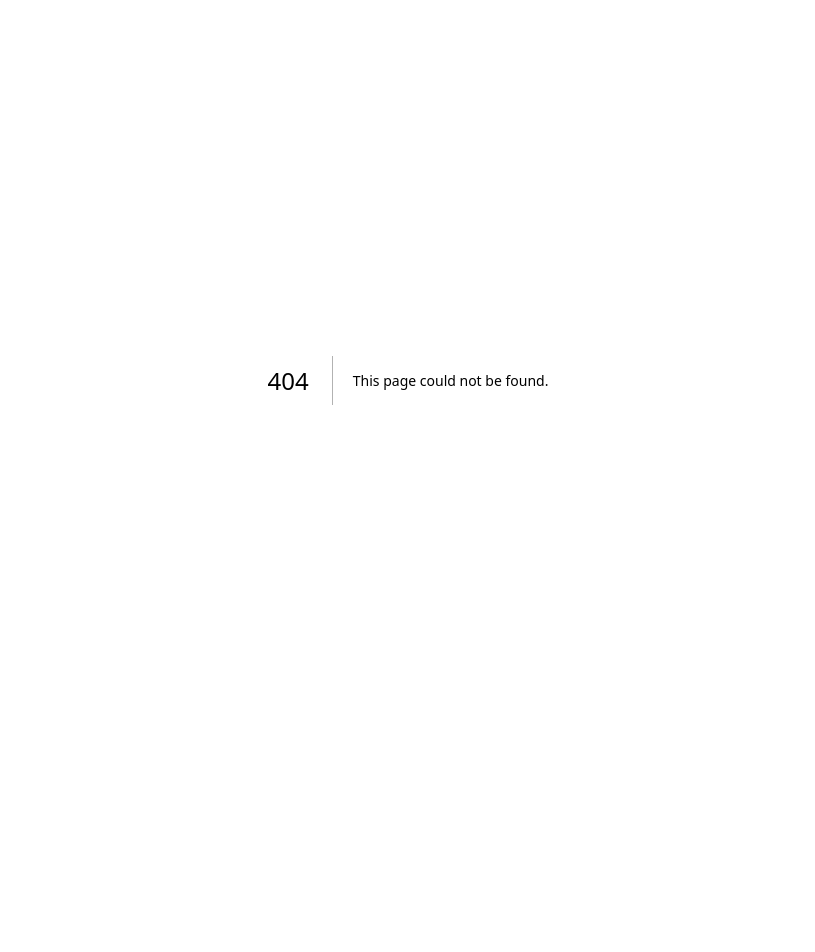
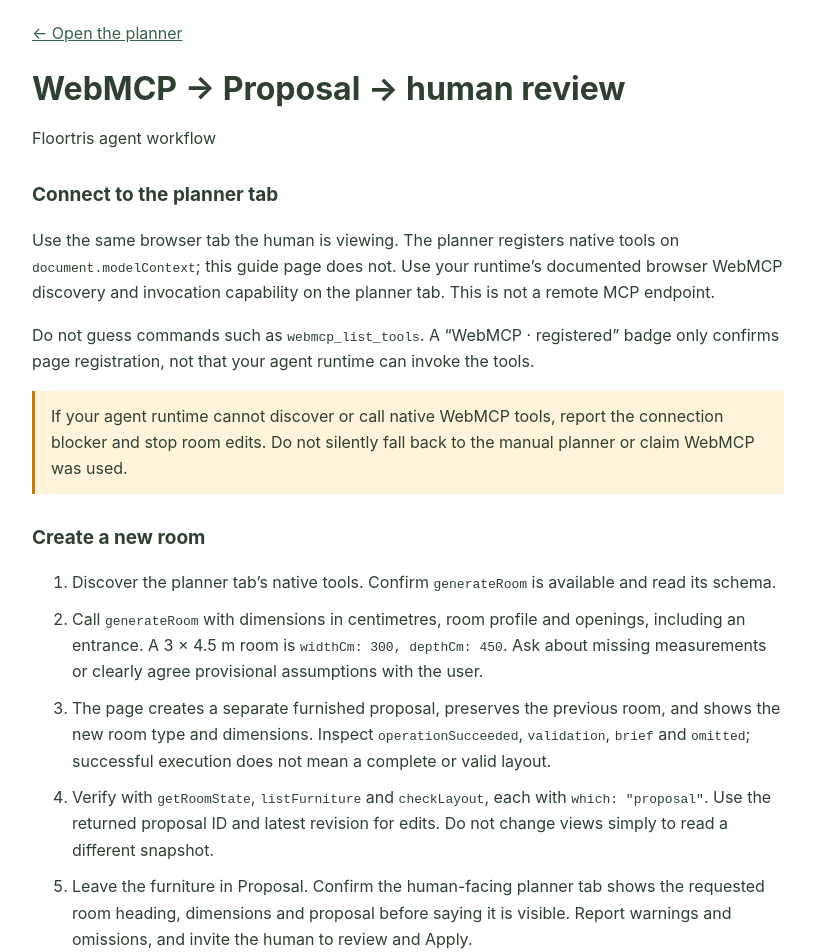
Before and after one commit to ijmh2/floortris, a Next.js app: page /agent-guide in a window 1280 px wide. Before the commit this address had no page. Shown: the part 20-972 px from the top of the page, without its empty margins (232-1047 px from the left). Before the commit the page ends 800 px from the top, so only its background shows below. Built offline with nearby package versions, Linux system fonts and the light colour scheme.

Commit message:
Make native WebMCP discovery and human proposal review explicit

```diff
--- /dev/null
+++ b/app/agent-guide/page.tsx
@@ -0,0 +1,9 @@
+import type { Metadata } from 'next';
+import Link from 'next/link';
+import AgentGuide from '../../components/floortris/AgentGuide';
+
+export const metadata: Metadata = { title: 'Floortris — Native WebMCP agent guide', description: 'Connect to the human’s planner tab, generate a visible proposal with native WebMCP, and leave Apply to the human.' };
+
+export default function GuidePage() {
+  return <main className="ft-agent-guide-page"><Link href="/">← Open the planner</Link><h1>WebMCP → Proposal → human review</h1><p>Floortris agent workflow</p><AgentGuide /></main>;
+}
--- a/app/globals.css
+++ b/app/globals.css
@@ -4,3 +4,16 @@
 button, input, select, textarea { font: inherit; }
 button { cursor: pointer; }
 button:disabled { cursor: not-allowed; }
+
+.ft-agent-entry { background: #eaf0e5; color: #344d38; padding: 9px 24px; border-bottom: 1px solid #d8e1d1; font-size: 12px; line-height: 1.5; }
+.ft-agent-entry p { margin: 0 auto; max-width: 1500px; }
+.ft-agent-entry a { color: inherit; font-weight: 600; margin-left: 8px; text-underline-offset: 3px; }
+.ft-agent-entry p + p { font-size: 11px; color: #52614e; }
+.ft-agent-guide-page { max-width: 800px; margin: 0 auto; padding: 40px 24px 72px; color: #2f4033; line-height: 1.65; }
+.ft-agent-guide-page > h1 { line-height: 1.2; margin: 24px 0 8px; }
+.ft-agent-guide-page a { color: #356447; }
+.ft-agent-guide-content h2 { font-size: 19px; margin: 28px 0 8px; }
+.ft-agent-guide-content li { margin: 10px 0; }
+.ft-agent-guide-content pre { max-width: 100%; overflow: auto; padding: 20px; border-radius: 12px; background: #f0f3ed; font-size: 12px; }
+.ft-agent-stop { background: #fff3da; border-left: 3px solid #b97c24; padding: 12px 16px; }
+@media (max-width: 600px) { .ft-agent-entry { padding: 8px 12px; } }
--- a/app/page.tsx
+++ b/app/page.tsx
@@ -1,5 +1,6 @@
 'use client';
 
 import FloortrisApp from '../components/floortris/FloortrisApp';
+import { AgentEntry } from '../components/floortris/AgentGuide';
 
-export default function Home() { return <FloortrisApp />; }
+export default function Home() { return <><AgentEntry /><FloortrisApp /></>; }
--- /dev/null
+++ b/components/floortris/AgentGuide.tsx
@@ -0,0 +1,35 @@
+import React from 'react';
+import { AGENT_TOOL_POLICY, AGENT_UNAVAILABLE, BEDROOM_TOOL_EXAMPLE } from './agent-workflow.ts';
+
+/** Visible before hydration as well as in the working planner. */
+export function AgentEntry() {
+  return <aside className="ft-agent-entry" aria-label="Agent workflow">
+    <p><strong>Agents: use WebMCP.</strong> Start with <code>generateRoom</code> → Proposal. The human clicks Apply. <a href="/agent-guide" target="_blank" rel="noopener">Agent guide ↗</a></p>
+    <p>No native tool access? Report the blocker; do not use the manual planner as a fallback.</p>
+  </aside>;
+}
+
+export default function AgentGuide() {
+  return <article className="ft-agent-guide-content">
+    <h2>Connect to the planner tab</h2>
+    <p>Use the same browser tab the human is viewing. The planner registers native tools on <code>document.modelContext</code>; this guide page does not. Use your runtime’s documented browser WebMCP discovery and invocation capability on the planner tab. This is not a remote MCP endpoint.</p>
+    <p>Do not guess commands such as <code>webmcp_list_tools</code>. A “WebMCP · registered” badge only confirms page registration, not that your agent runtime can invoke the tools.</p>
+    <p className="ft-agent-stop">{AGENT_UNAVAILABLE}</p>
+    <h2>Create a new room</h2>
+    <ol>
+      <li>Discover the planner tab’s native tools. Confirm <code>generateRoom</code> is available and read its schema.</li>
+      <li>Call <code>generateRoom</code> with dimensions in centimetres, room profile and openings, including an entrance. A 3 × 4.5 m room is <code>widthCm: 300, depthCm: 450</code>. Ask about missing measurements or clearly agree provisional assumptions with the user.</li>
+      <li>The page creates a separate furnished proposal, preserves the previous room, and shows the new room type and dimensions. Inspect <code>operationSucceeded</code>, <code>validation</code>, <code>brief</code> and <code>omitted</code>; successful execution does not mean a complete or valid layout.</li>
+      <li>Verify with <code>getRoomState</code>, <code>listFurniture</code> and <code>checkLayout</code>, each with <code>{'which: "proposal"'}</code>. Use the returned proposal ID and latest revision for edits. Do not change views simply to read a different snapshot.</li>
+      <li>Leave the furniture in Proposal. Confirm the human-facing planner tab shows the requested room heading, dimensions and proposal before saying it is visible. Report warnings and omissions, and invite the human to review and Apply.</li>
+    </ol>
+    <p><strong>{AGENT_TOOL_POLICY}</strong> Do not use “Try a proposal,” “Try again,” room forms, DOM scripts or direct storage edits as substitutes for native tools. Human editing stays available.</p>
+    <h2>Keep the room visible to its owner</h2>
+    <p>Rooms are saved in this browser’s local storage. A <code>?room=…</code> link selects an existing local room; it does not transfer a room to another browser, device or isolated agent session. If the user cannot see the room, verify the same browser session and active document before claiming it is open.</p>
+    <h2>Edit the existing room</h2>
+    <p>Read <code>getRoomState</code> first. Reuse its active layout proposal; if none exists, call <code>createProposal</code> with the accepted revisions. Use <code>proposeLayout</code>, <code>findPlacements</code> and furniture tools inside that draft. Changes to accepted room geometry, openings or rules require a setup proposal and human confirmation.</p>
+    <h2>Example request, not a measured room</h2>
+    <p>This example assumes a double bed, two bedside tables, storage, no workspace, no windows and an 80 cm south-wall entrance. Replace those assumptions with the user’s actual room. Discover the current schema before calling <code>generateRoom</code>; use a unique request key and keep it for retries.</p>
+    <pre><code>{JSON.stringify(BEDROOM_TOOL_EXAMPLE, null, 2)}</code></pre>
+  </article>;
+}
--- /dev/null
+++ b/components/floortris/agent-workflow.ts
@@ -0,0 +1,11 @@
+/** Shared site guidance, not a replacement for the agent runtime's browser API. */
+export const AGENT_TOOL_POLICY = 'Use native WebMCP for agent room edits. Leave Apply, Discard, Unlock and room-input confirmation to the human; do not click those controls on their behalf.';
+export const AGENT_UNAVAILABLE = 'If your agent runtime cannot discover or call native WebMCP tools, report the connection blocker and stop room edits. Do not silently fall back to the manual planner or claim WebMCP was used.';
+
+/** Documentation example only: these openings and furniture choices are assumptions. */
+export const BEDROOM_TOOL_EXAMPLE = {
+  name: 'Example 3 × 4.5 m bedroom', widthCm: 300, depthCm: 450,
+  profile: { kind: 'bedroom', sleeping: 'double', workspace: false, storage: true, bedsideQuantity: 2 },
+  openings: [{ id: 'entrance', kind: 'door', wall: 'south', offsetCm: 20, widthCm: 80, hinge: 'start', swing: 'in', angle: 90, mechanism: 'hinged', entrance: true }],
+  idempotencyKey: 'replace-with-a-unique-request-key',
+};
--- a/components/floortris/schemas.ts
+++ b/components/floortris/schemas.ts
@@ -25,7 +25,7 @@
 const mutationRequired = ['proposalId', 'revision'];
 const snapshot = { which: { enum: ['current', 'proposal'] }, revision: integer(1) };
 export const TOOL_SCHEMAS: Record<string, { title: string; description: string; inputSchema: Schema; readOnly: boolean }> = {
-  generateRoom: { title: 'Generate a furnished room', readOnly: false, description: 'Start here to generate a NEW bedroom, lounge or home office in one call. Dimensions are centimetres (10 m = 1000 cm). Supply the room profile and all openings, including an entrance door. Creates and displays a separate furnished proposal; preserves the previous room, owned pieces, locks and active draft in Rooms. No Discard or setup confirmation needed for a new room. Does not apply furniture to Yours. Uses the shared bounded planner; inspect validation, brief and omitted for partial results. Retry the same request with the same idempotencyKey.', inputSchema: object({ name: str, widthCm: num(240, 1000), depthCm: num(240, 1000), profile: generatedProfile, openings: { type: 'array', items: openingSchema, maxItems: 12 }, appearance: object({ wall: str, floor: str, furniture: str }), variantIds: { type: 'array', items: str, maxItems: 8 }, quantities: { type: 'array', items: object({ variantId: str, quantity: integer(1, 4) }, ['variantId', 'quantity']), maxItems: 8 }, idempotencyKey: str }, ['name', 'widthCm', 'depthCm', 'profile', 'openings', 'idempotencyKey']) },
+  generateRoom: { title: 'Generate a furnished room', readOnly: false, description: 'Agent entry point: use this native WebMCP tool to generate a NEW bedroom, lounge or home office in one call, not the manual planner UI. Dimensions are centimetres (3 × 4.5 m = 300 × 450 cm). Supply the room profile and all openings, including an entrance door. Creates and displays a separate furnished proposal; preserves the previous room, owned pieces, locks and active draft in Rooms. No Discard or setup confirmation needed for a new room. Leaves furniture in Proposal; only the human clicks Apply. Verify the proposal with getRoomState and checkLayout in this same browser tab before claiming it is visible. Room links are local to this browser, not shared across sessions. Uses the shared bounded planner; inspect validation, brief and omitted for partial results. Retry the same request with the same idempotencyKey.', inputSchema: object({ name: str, widthCm: num(240, 1000), depthCm: num(240, 1000), profile: generatedProfile, openings: { type: 'array', items: openingSchema, maxItems: 12 }, appearance: object({ wall: str, floor: str, furniture: str }), variantIds: { type: 'array', items: str, maxItems: 8 }, quantities: { type: 'array', items: object({ variantId: str, quantity: integer(1, 4) }, ['variantId', 'quantity']), maxItems: 8 }, idempotencyKey: str }, ['name', 'widthCm', 'depthCm', 'profile', 'openings', 'idempotencyKey']) },
   getRoomState: { title: 'Read the room', readOnly: true, description: 'Read accepted room, rules, authoritative ownership, revision and brief. Coordinates are centimetres, grid origin top-left; x east and y south. Never changes the selected view.', inputSchema: object(snapshot, ['which']) },
   listFurniture: { title: 'List furniture', readOnly: true, description: 'List placed pieces and authoritative owned inventory with measured sizes and locks. Read only.', inputSchema: object({ ...snapshot, offset: integer(), limit: integer(1, 50) }, ['which']) },
   listCatalogue: { title: 'Browse the catalogue', readOnly: true, description: 'List named available size variants and valid palette IDs. Optional profile/tag filters only narrow the list.', inputSchema: object({ kind, profile: profileKind, tag: str, offset: integer(), limit: integer(1, 50) }) },
--- a/components/floortris/store.ts
+++ b/components/floortris/store.ts
@@ -265,7 +265,7 @@
           documents.set(documentId(previous), previous); documents.set(id, frozen(next));
           past.length = 0; future.length = 0;
           publish(next, false);
-          result = envelope(next.proposal!, { documentId: id, room: clone(room), generatedRoom: true, selectedView: 'proposal', previousRoom: { documentId: documentId(previous), name: previous.room.name, preserved: true }, planner: planned.planner, message: 'New room proposal opened. Your previous room and draft are saved in Rooms. Review before Apply.' });
+          result = envelope(next.proposal!, { documentId: id, room: clone(room), generatedRoom: true, selectedView: 'proposal', previousRoom: { documentId: documentId(previous), name: previous.room.name, preserved: true }, planner: planned.planner, review: { state: 'proposal_only', applied: false, requiresHumanApply: true, storageScope: 'this_browser', check: { tool: 'checkLayout', args: { which: 'proposal', revision: next.proposal!.revision } } }, message: 'New room proposal opened in this browser. Furniture is not applied. Verify the visible proposal, report any warnings or omissions, and leave Apply to the human. Your previous room and draft are saved in Rooms.' });
         } finally { generating = false; }
       } else if (name === 'createProposal') {
         if (state.proposal) fail('active_proposal_exists', 'A draft already exists for this room. Use generateRoom to create a separate new room without discarding it. Only the human can discard or apply this room’s draft.');
```
Also changed, not shown: components/floortris/FloortrisApp.tsx (+3 -3 lines), components/floortris/webmcp.ts (+4 -3 lines), 2 other files (tests, documents, lock files or other folders).
